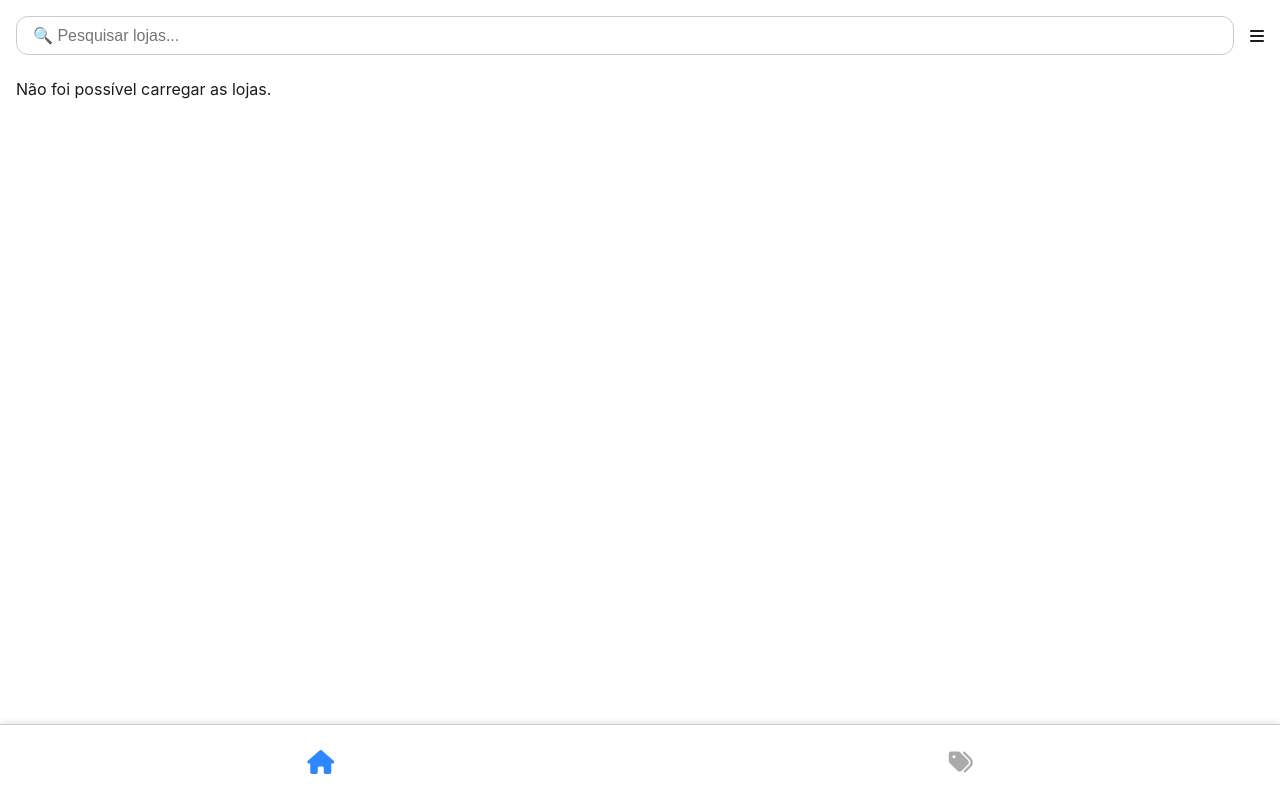
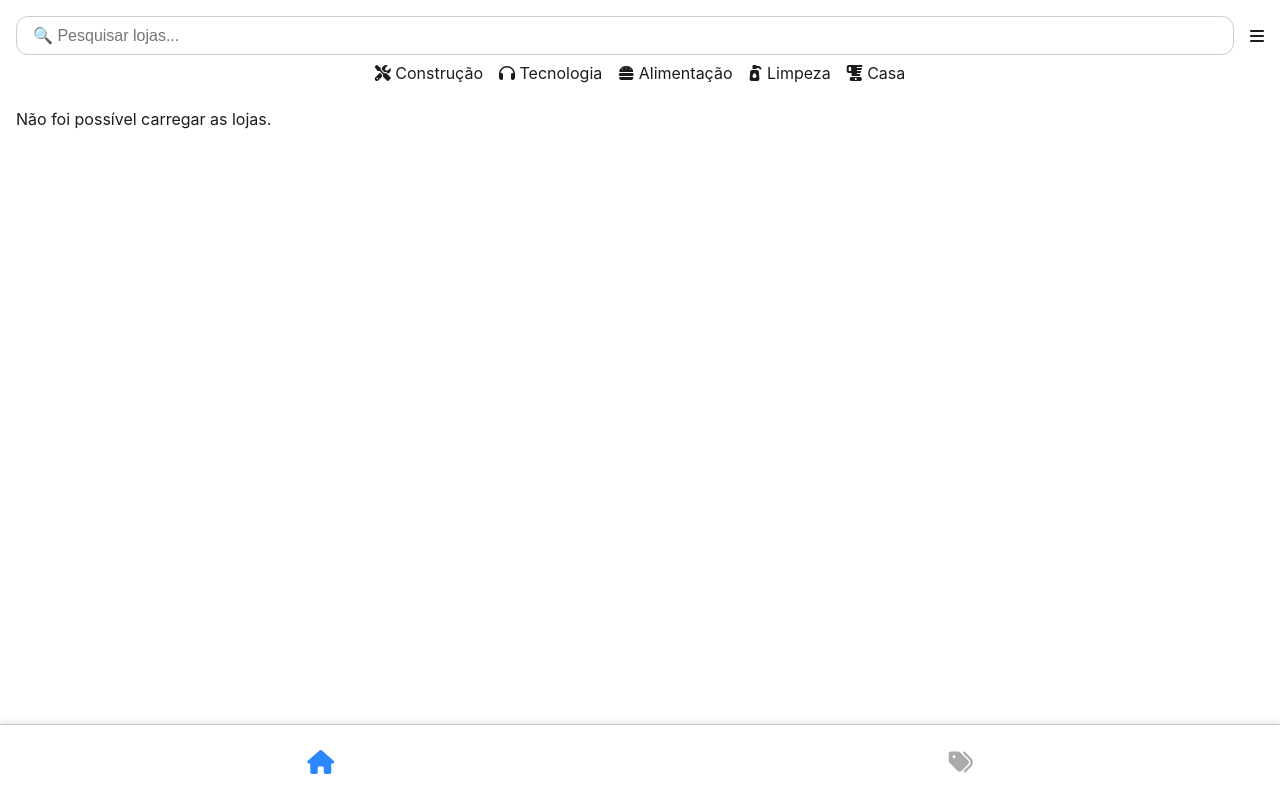
Before and after one commit to gustavo-bica/buscaliza, a website: page servidor/publico/index.html in a window 1280 px wide. Drawn offline with Linux system fonts and the light colour scheme; no server answers.

Commit message:
Categorias

```diff
--- a/servidor/publico/css/estilos.css
+++ b/servidor/publico/css/estilos.css
@@ -276,3 +276,31 @@ header h1 {
   color: #333;
   flex: 1;
 }
+
+.scroll-wrapper {
+  overflow-x: auto;
+  overflow-y: visible;
+  padding-bottom: 0.6rem;
+  -webkit-overflow-scrolling: touch; /* rolagem suave em iOS */
+  scrollbar-width: none; /* Firefox */
+}
+
+.scroll-wrapper::-webkit-scrollbar {
+  display: none; /* Chrome, Safari e Edge */
+}
+
+.categorias-container {
+  overflow: visible;
+  position: relative;
+  z-index: 1;
+}
+
+.categorias-lista {
+  display: flex;
+  gap: 1rem; /* Espaçamento uniforme entre as categorias */
+  padding: 0 1rem;
+  flex-wrap: nowrap;
+  width: max-content; /* Faz a lista ter largura mínima necessária */
+  margin: 0 auto;
+  overflow: visible;
+}
--- a/servidor/publico/index.html
+++ b/servidor/publico/index.html
@@ -17,6 +17,34 @@
         <input type="text" id="searchInput" name="search-lojas" placeholder="🔍 Pesquisar lojas..."
             autocomplete="off" />
         <i class="fa-solid fa-bars menu-icon" title="Menu de opções"></i>
+    </div>
+
+    <!-- Categorias -->
+    <div class="scroll-wrapper">
+      <div class="categorias-container">
+        <div class="categorias-lista">
+          <div class="categoria" data-id="1" title="Construção">
+            <i class="fa-solid fa-screwdriver-wrench"></i>
+            <span>Construção</span>
+          </div>
+          <div class="categoria" data-id="2" title="Tecnologia">
+            <i class="fa-solid fa-headphones"></i>
+            <span>Tecnologia</span>
+          </div>
+          <div class="categoria" data-id="3" title="Alimentação">
+            <i class="fa-solid fa-burger"></i>
+            <span>Alimentação</span>
+          </div>
+          <div class="categoria" data-id="4" title="Limpeza">
+            <i class="fa-solid fa-pump-soap"></i>
+            <span>Limpeza</span>
+          </div>
+          <div class="categoria" data-id="5" title="Casa">
+            <i class="fa-solid fa-blender"></i>
+            <span>Casa</span>
+          </div>
+        </div>
+      </div>
     </div>
 
     <main id="lojas-container">
```
